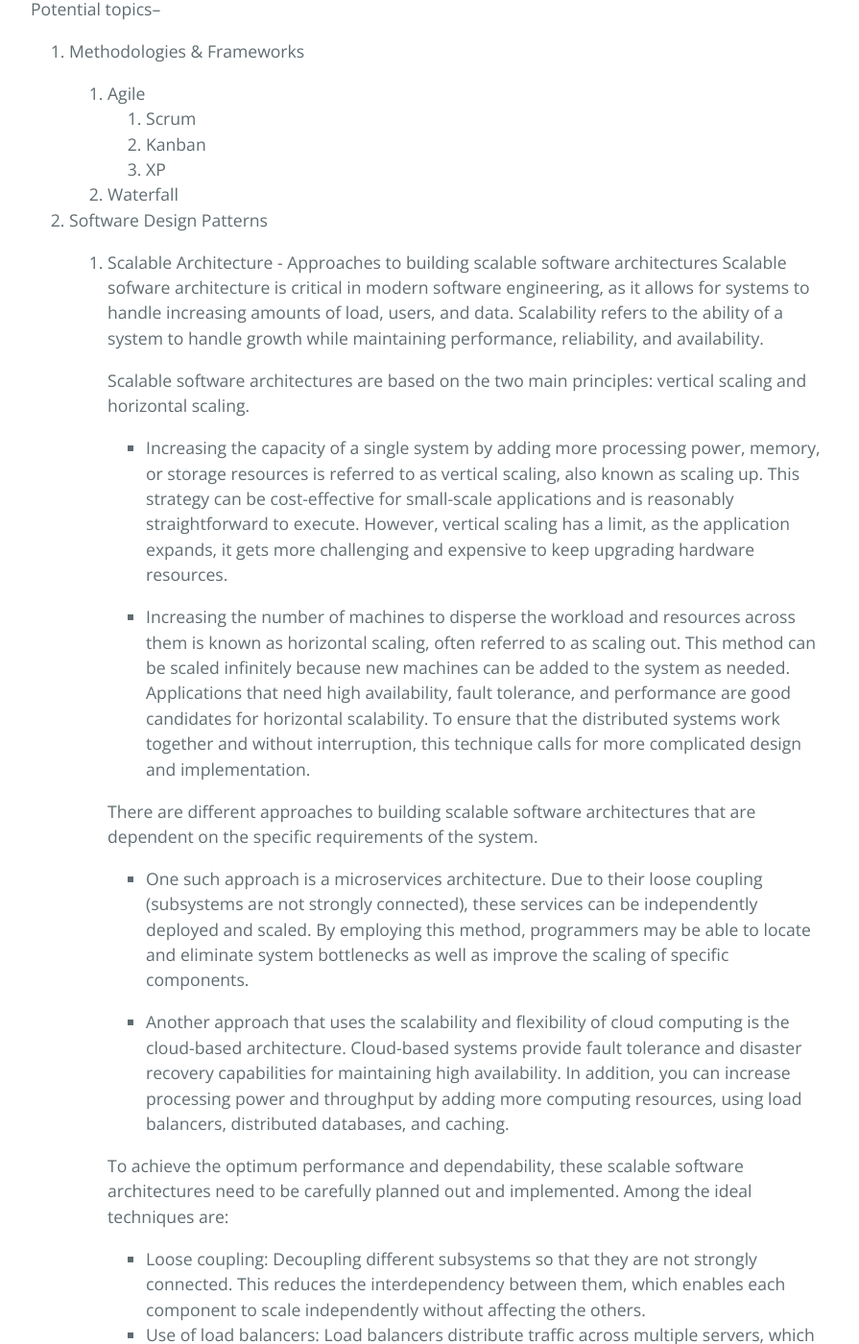
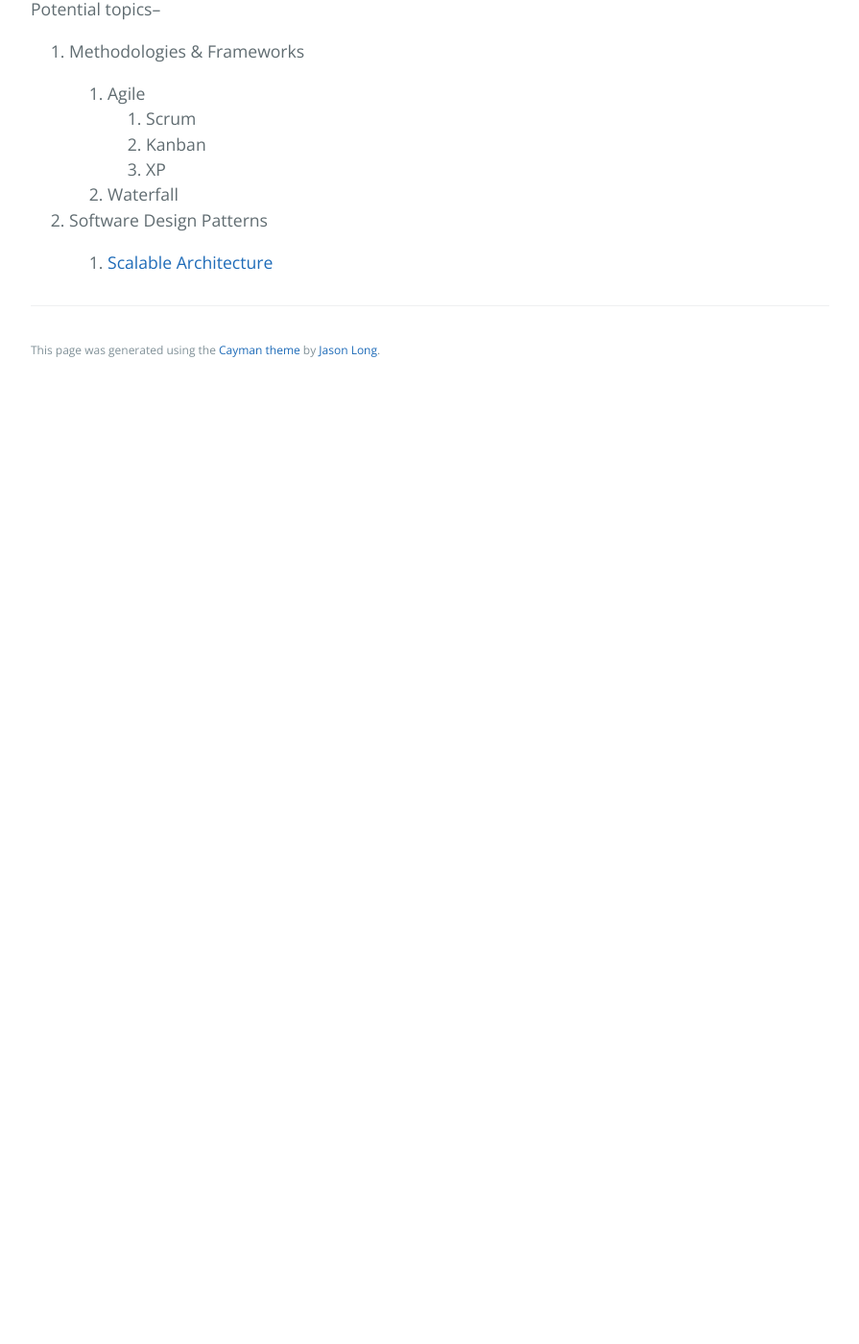
Before and after one commit to learning-software-engineering/learning-software-engineering.github.io, a Jekyll site: the page built from Topics/Software_Engineering.md, in a window 1280 px wide and 1400 px high, scrolled down 399 px. Shown: the whole window at 96% size, without its empty margins (192-1087 px from the left). Built offline with Jekyll 4.4.1, drawn with Linux system fonts in a browser that asks for light colours; our own code applies the rules of GitHub Pages for plain Markdown files; after the commit the page ends 900 px from its top, so only the background shows below that; some of the changed text lies outside the part shown.

Commit message:
updated and added link to scalable_architecture.md

```diff
--- a/Topics/Software_Engineering.md
+++ b/Topics/Software_Engineering.md
@@ -12,34 +12,4 @@ Potential topics--
 
 2. Software Design Patterns
 
-    1. Scalable Architecture - Approaches to building scalable software architectures
-       Scalable sofware architecture is critical in modern software engineering, as it allows for systems to handle increasing amounts of load, users, and data. Scalability refers to the ability of a system to handle growth while maintaining performance, reliability, and availability.
-
-        Scalable software architectures are based on the two main principles: vertical scaling and horizontal scaling.
-
-        - Increasing the capacity of a single system by adding more processing power, memory, or storage resources is referred to as vertical scaling, also known as scaling up. This strategy can be cost-effective for small-scale applications and is reasonably straightforward to execute. However, vertical scaling has a limit, as the application expands, it gets more challenging and expensive to keep upgrading hardware resources.
-
-        - Increasing the number of machines to disperse the workload and resources across them is known as horizontal scaling, often referred to as scaling out. This method can be scaled infinitely because new machines can be added to the system as needed. Applications that need high availability, fault tolerance, and performance are good candidates for horizontal scalability. To ensure that the distributed systems work together and without interruption, this technique calls for more complicated design and implementation.
-
-        There are different approaches to building scalable software architectures that are dependent on the specific requirements of the system.
-
-        - One such approach is a microservices architecture. Due to their loose coupling (subsystems are not strongly connected), these services can be independently deployed and scaled. By employing this method, programmers may be able to locate and eliminate system bottlenecks as well as improve the scaling of specific components.
-
-        - Another approach that uses the scalability and flexibility of cloud computing is the cloud-based architecture. Cloud-based systems provide fault tolerance and disaster recovery capabilities for maintaining high availability. In addition, you can increase processing power and throughput by adding more computing resources, using load balancers, distributed databases, and caching.
-
-        To achieve the optimum performance and dependability, these scalable software architectures need to be carefully planned out and implemented. Among the ideal techniques are:
-
-        - Loose coupling: Decoupling different subsystems so that they are not strongly connected. This reduces the interdependency between them, which enables each component to scale independently without affecting the others.
-        - Use of load balancers: Load balancers distribute traffic across multiple servers, which ensures that each server is utilized efficiently, reducing the risk of overloading any one server.
-        - Caching - Caching frequently accessed data reduces the load on the database, resulting in faster response times and improved performance.
-        - Use of distributed databases - Distributed databases replicate data across multiple servers, which provides fault-tolerance and ensures that data is readily available, even in the event of server failure.
-
-        In conclusion, building scalable software architectures is crucial for ensuring that applications can handle growth and increasing demands. Different approaches such as vertical scaling and horizontal scaling have their advantages and disadvantages. Therefore, choosing the right approach depends on the specific requirements of the application. To ensure readability and maintainability, desining and implementing a scalable software system requires good practices to be followed, such as decoupling components, use of load balancers, caching, use of distributed databases and many more.
-
-        Resources:
-        - [The definitive guide to building a scalable software](https://medium.com/geekculture/the-definitive-guide-to-building-a-scalable-software-f93235f410) - This article provides detailed information about different approaches of building a scalable system.
-        - [Scalable Architecture: A Definition and How-To Guide](https://www.sentinelone.com/blog/scalable-architecture/) - This post includes other methods of implementing a scalable system.
-        - [Fundamentals about Scalability of Software Systems](https://towardsdatascience.com/fundamentals-aboutscalability-of-software-systems-752ddbf889c4)
-        - [10 Things You Need to Know About Scalable Software Architecture
-](https://slash.co/articles/scalable-software-architecture/)
-            - These articles give more detailed information of the best practices that should be followed to build a scalable system.
+    1. [Scalable Architecture](./Software_Engineering/scalable_architecture.md)
```
